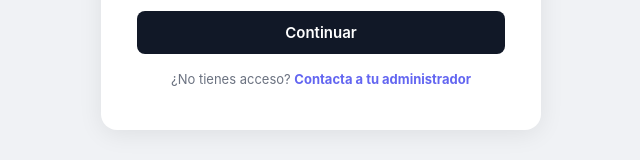
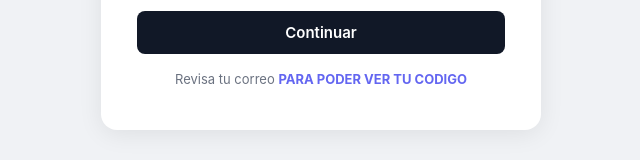
Before and after one commit to AlK1DO/crm_basico, a React (Vite) app: page /login in a window 1280 px wide. Shown: the part 433-593 px from the top of the page, without its empty margins (319-959 px from the left). Built offline with nearby package versions, Linux system fonts and the light colour scheme; no server answers.

Commit message:
feat: proyecto completo BigData CRM

```diff
--- a/src/pages/auth/Login.tsx
+++ b/src/pages/auth/Login.tsx
@@ -60,8 +60,8 @@ export default function Login() {
         </form>
 
         <p className={styles.footer}>
-          ¿No tienes acceso?{' '}
-          <span className={styles.footerBold}>Contacta a tu administrador</span>
+          Revisa tu correo{' '}
+          <span className={styles.footerBold}>PARA PODER VER TU CODIGO</span>
         </p>
       </div>
     </div>
```
